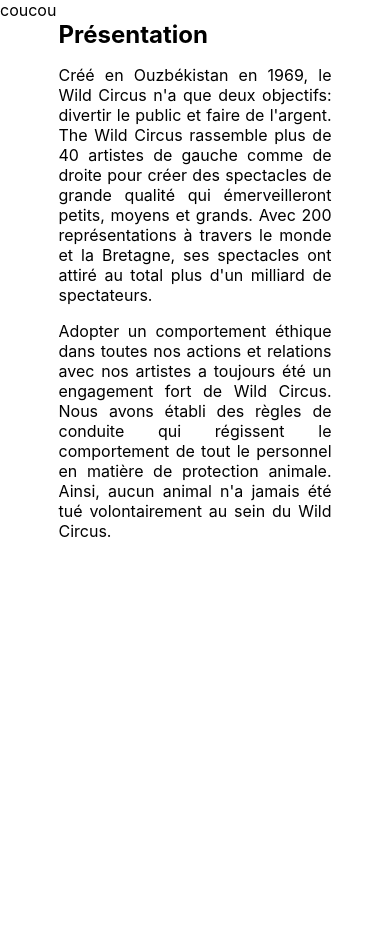
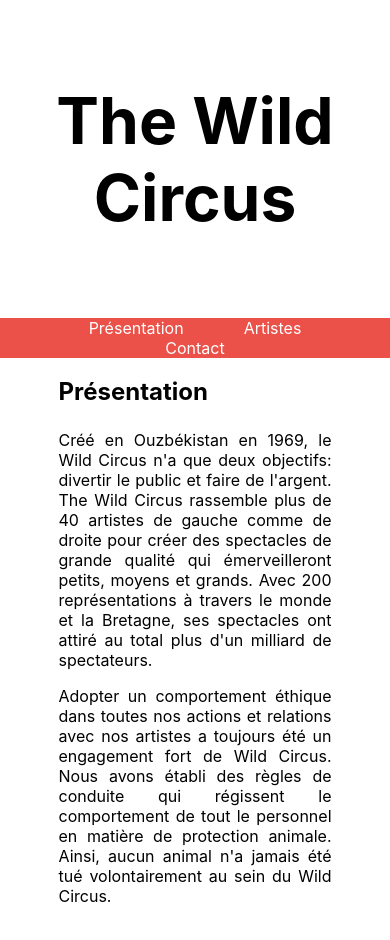
Before and after one commit to Maxime-Thibaud/new-wild-circus, a React (Create React App) app in the folder front/: page / in a window 390 px wide. Before the commit the page ends 844 px from the top, so only its background shows below. Built offline with nearby package versions, Linux system fonts and the light colour scheme; no server answers.

Commit message:
modif database

```diff
--- a/front/src/App.css
+++ b/front/src/App.css
@@ -1,38 +1,13 @@
-.App {
-  text-align: center;
-}
+@media screen and (max-width: 640px) {
+  h1 {
+    text-align: center;
+    padding: 10%;
+    color: black;
+    font-size: 4em;
 
-.App-logo {
-  height: 40vmin;
-  pointer-events: none;
-}
+  }
 
-@media (prefers-reduced-motion: no-preference) {
-  .App-logo {
-    animation: App-logo-spin infinite 20s linear;
+  body{
+    background-color:rgb(255, 255, 255)
   }
 }
-
-.App-header {
-  background-color: #282c34;
-  min-height: 100vh;
-  display: flex;
-  flex-direction: column;
-  align-items: center;
-  justify-content: center;
-  font-size: calc(10px + 2vmin);
-  color: white;
-}
-
-.App-link {
-  color: #61dafb;
-}
-
-@keyframes App-logo-spin {
-  from {
-    transform: rotate(0deg);
-  }
-  to {
-    transform: rotate(360deg);
-  }
-}
--- a/front/src/App.js
+++ b/front/src/App.js
@@ -3,6 +3,7 @@ import axios from 'axios';
 import Presentation from './components/Presentation';
 import DisplayArtist from './components/DisplayArtist';
 import Menu from './components/Menu';
+import './App.css'
 
 class App extends React.Component {
   constructor(props) {
@@ -47,6 +48,7 @@ class App extends React.Component {
   render() {
     return(
       <div>
+        <h1>The Wild Circus</h1>
         <Menu />
         <Presentation />
         {this.state.artists && (
--- /dev/null
+++ b/front/src/components/Contact.css
@@ -0,0 +1,3 @@
+.contact-title {
+  margin: 0% 15% 5% 15%;
+}
--- a/front/src/components/DisplayArtist.css
+++ b/front/src/components/DisplayArtist.css
@@ -3,9 +3,14 @@
 }
 
 .artist-image {
-  width: 100%;
-  height: auto;
-  max-width: 50%;
+  width:160px;
+  margin-top:5%;
+  border-radius:100%;
+  border: 6px solid white;
+  height:160px;
+  object-fit: cover;
+  box-shadow:0 19px 38px
+  rgba(0,0,0,0.30), 0 4px 12px rgba(0,0,0,0.22);
 }
 
 .artist-card {
--- /dev/null
+++ b/front/src/components/Menu.css
@@ -0,0 +1,29 @@
+@media screen and (max-width: 640px) {
+
+  #nav {
+    padding: 0; margin: 0;
+    text-align: center; /* centrer le texte */
+  }
+
+  #nav li {
+    display: inline;
+    list-style: none;
+    font-size: 1em;
+  }
+
+  #nav a {
+    display:inline-block;
+    margin: 0 30px;
+    text-decoration: none;
+    color: white;
+  }
+
+  #nav {
+    background-color: #EB5148;
+    margin-bottom: 5%;
+  }
+
+  li:hover {
+    background-color:#FFCF75
+  }
+}
--- a/front/src/components/Menu.js
+++ b/front/src/components/Menu.js
@@ -1,8 +1,15 @@
 import React from 'react';
+import './Menu.css';
 
 function Menu() {
   return(
-    <div>coucou</div>
+    <div>
+      <ul id="nav">
+	      <li><a href="#">Présentation</a></li>
+	      <li><a href="#">Artistes</a></li>
+	      <li><a href="#">Contact</a></li>
+      </ul>
+    </div>
   )
 }
 
--- a/front/src/components/Presentation.css
+++ b/front/src/components/Presentation.css
@@ -1,9 +1,24 @@
-.presentation-text {
+@media screen and (max-width: 640px) {
+
+  .presentation-text {
   text-align: justify;
   color: rgb(0, 0, 0);
-  margin: 0% 15% 5% 15%
+  margin: 0% 15% 5% 15%;
+  font-size: 1em;
+  }
+
+  .presentation-title {
+    margin: 0% 15% 2% 15%
+  }
+
+  .bloc-presentation {
+    display: flex;
+  }
+
+  .img-presentation {
+    max-width: 100%;
+    height: 150%;
+    width: auto;
+    margin-left: 15%;
+  }
 }
-
-.presentation-title {
-  margin: 0% 15% 2% 15%
-}
--- a/front/src/components/Presentation.js
+++ b/front/src/components/Presentation.js
@@ -5,6 +5,7 @@ function Presentation() {
   return (
     <div>
       <h2 className="presentation-title">Présentation</h2>
+      <div className="bloc-presentation">
         <div className="presentation-text">
           <p>
             Créé en Ouzbékistan en 1969, le Wild Circus n'a que deux objectifs: divertir le public et faire de l'argent.
@@ -21,6 +22,7 @@ function Presentation() {
           </p>
         </div>
       </div>
+    </div>
   )
 }
 
```
Also changed, not shown: front/src/components/Contact.js (added, +19 -0 lines). Lines whose indentation alone changed are shown as unchanged.
